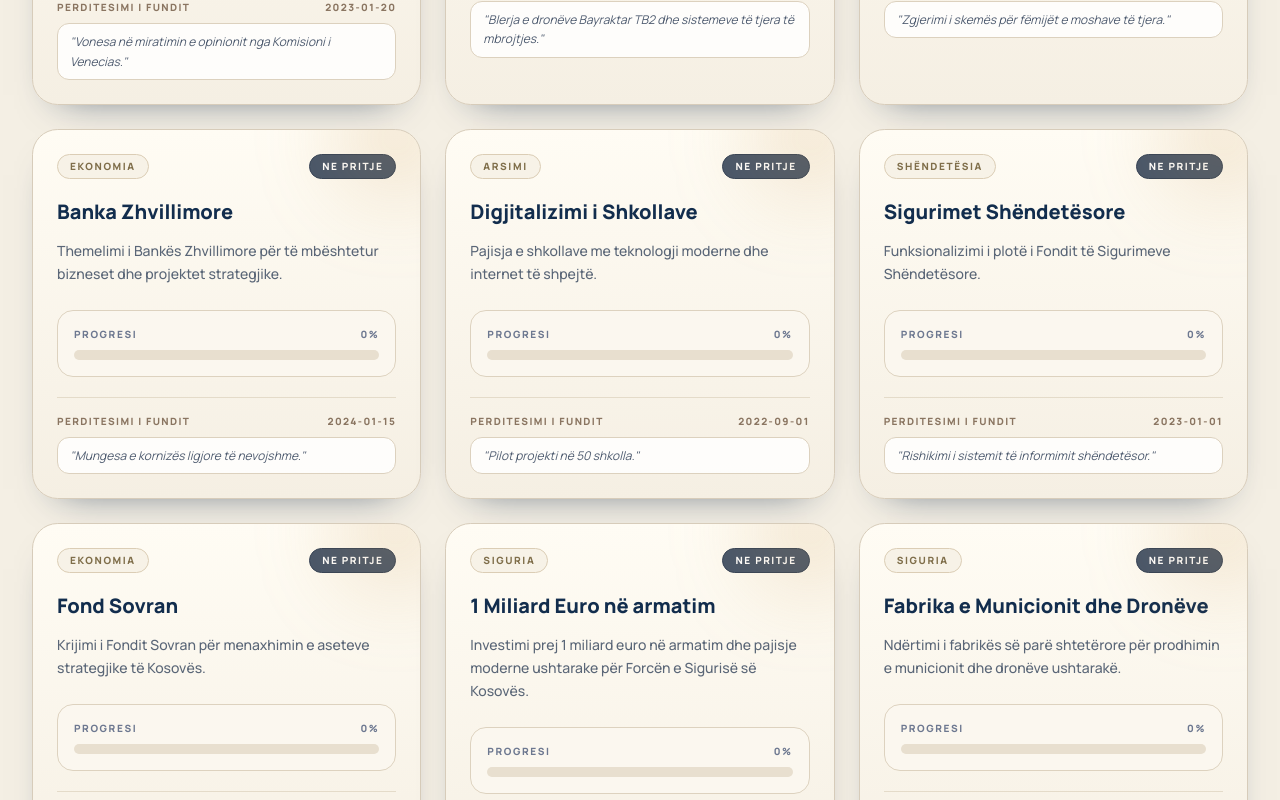
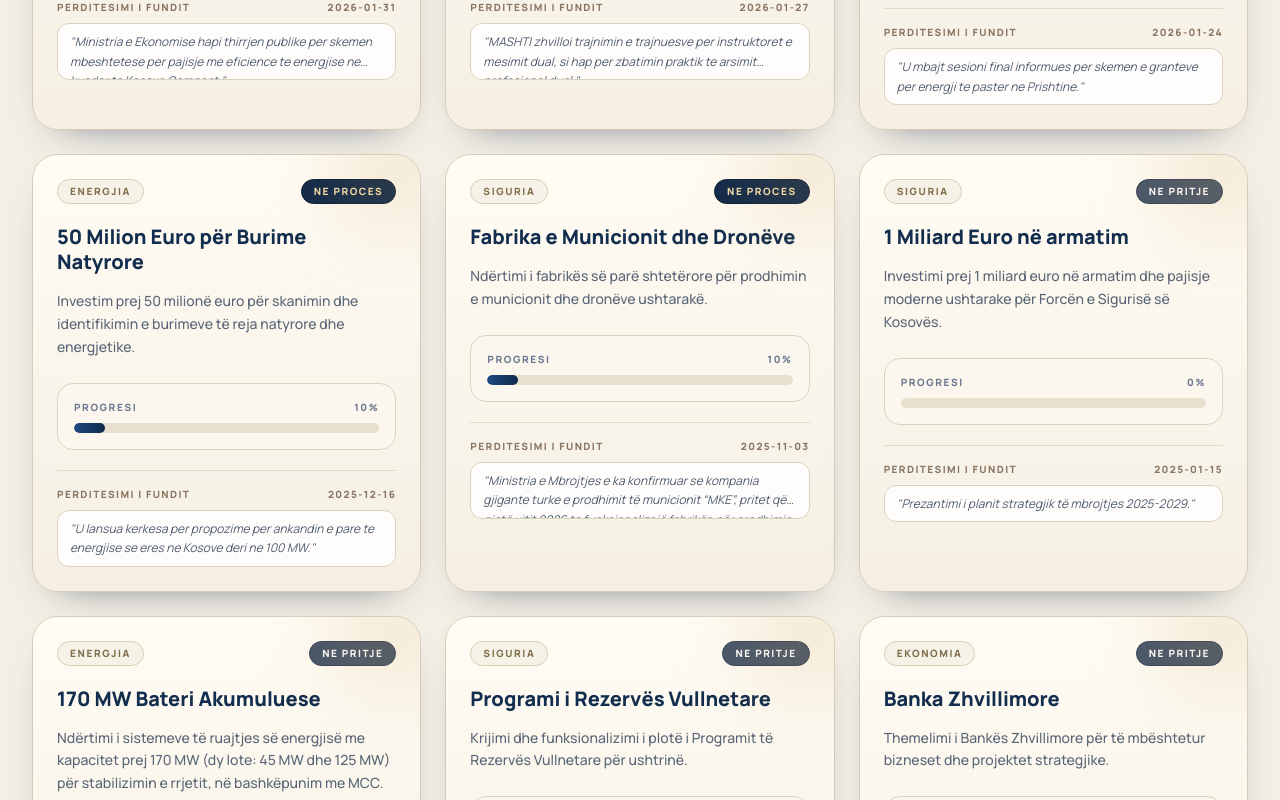
Before and after one commit to celiknimani/civic-pulse, a React (Vite) app: page / in a window 1280 px wide. Shown: the part 1460-2260 px from the top of the page. Built offline with nearby package versions, Linux system fonts and the light colour scheme.

Commit message:
Data updates

```diff
--- a/App.tsx
+++ b/App.tsx
@@ -1,4 +1,4 @@
-import React, { useEffect, useState } from 'react';
+import React, { useEffect, useMemo, useState } from 'react';
 import { Route, Switch, useLocation } from 'wouter';
 import DashboardStats from './components/DashboardStats';
 import Methodology from './components/Methodology';
@@ -13,7 +13,18 @@ const Home: React.FC = () => {
   const [statusFilter, setStatusFilter] = useState<PromiseStatus | 'All'>('All');
   const [visibleCount, setVisibleCount] = useState(15);
 
-  const filteredPromises = LVV_PROMISES.filter((promise) => {
+  const filteredPromises = useMemo(() => {
+    const getLatestUpdateTimestamp = (promise: (typeof LVV_PROMISES)[number]) => {
+      if (!promise.updates?.length) return 0;
+
+      return promise.updates.reduce((latest, update) => {
+        const timestamp = Date.parse(update.date);
+        if (Number.isNaN(timestamp)) return latest;
+        return Math.max(latest, timestamp);
+      }, 0);
+    };
+
+    return LVV_PROMISES.filter((promise) => {
       const matchesCategory = selectedCategory === 'all' || promise.category === selectedCategory;
       const matchesSearch =
         promise.title.toLowerCase().includes(searchTerm.toLowerCase()) ||
@@ -21,9 +32,14 @@ const Home: React.FC = () => {
       const matchesStatus = statusFilter === 'All' || promise.status === statusFilter;
 
       return matchesCategory && matchesSearch && matchesStatus;
+    }).sort((a, b) => {
+      const latestA = getLatestUpdateTimestamp(a);
+      const latestB = getLatestUpdateTimestamp(b);
+      return latestB - latestA;
     });
+  }, [selectedCategory, searchTerm, statusFilter]);
 
-  const displayedPromises = filteredPromises.slice(0, visibleCount);
+  const displayedPromises = useMemo(() => filteredPromises.slice(0, visibleCount), [filteredPromises, visibleCount]);
 
   useEffect(() => {
     setVisibleCount(15);
@@ -62,7 +78,7 @@ const Home: React.FC = () => {
             </div>
             <div>
               <p className="text-[10px] font-extrabold uppercase tracking-[0.18em] text-[#8a7345]">Teknologjia</p>
-              <p className="mt-2 text-lg font-black">Intelgjence Artificiale</p>
+              <p className="mt-2 text-lg font-black">Codex 5.3 & Gemini</p>
             </div>
             <div>
               <p className="text-[10px] font-extrabold uppercase tracking-[0.18em] text-[#8a7345]">Statusi</p>
--- a/data.ts
+++ b/data.ts
@@ -118,12 +118,12 @@ export const LVV_PROMISES: PartyPromise[] = [
     category: 'Siguria',
     title: 'Fabrika e Municionit dhe Dronëve',
     description: 'Ndërtimi i fabrikës së parë shtetërore për prodhimin e municionit dhe dronëve ushtarakë.',
-    status: 'Pending',
-    progress: 0,
+    status: 'In Progress',
+    progress: 10,
     startDate: '2025-03-01',
     dueDate: '2027-06-01',
     updates: [
-        { date: '2025-01-20', status: 'Pending', description: 'Finalizimi i studimit të fizibilitetit.', source: 'Kryeministria', sourceUrl: '#' }
+        { date: '2025-11-03', status: 'In Progress', description: 'Ministria e Mbrojtjes e ka konfirmuar se kompania gjigante turke e prodhimit të municionit “MKE”, pritet që gjatë vitit 2026 ta funksionalizojë fabrikën për prodhimin e plumbave “Made in Kosova” në territorin e Kosovës. Kapaciteti i saj pritet të jetë rreth 20 milionë fishekë në vit, dhe do të prodhojë plumba të kalibrit 5.56 mm e 7.62 mm, një herë për nevoja të brendshme e pastaj edhe për shitje dhe eksport.', source: 'Dukagjini', sourceUrl: 'https://www.dukagjini.com/me-2026-pritet-ndertimi-i-fabrikes-turke-te-municionit-rreth-20-milione-fisheke-ne-vit/' }
     ]
   },
   {
```
Lines whose indentation alone changed are shown as unchanged.
